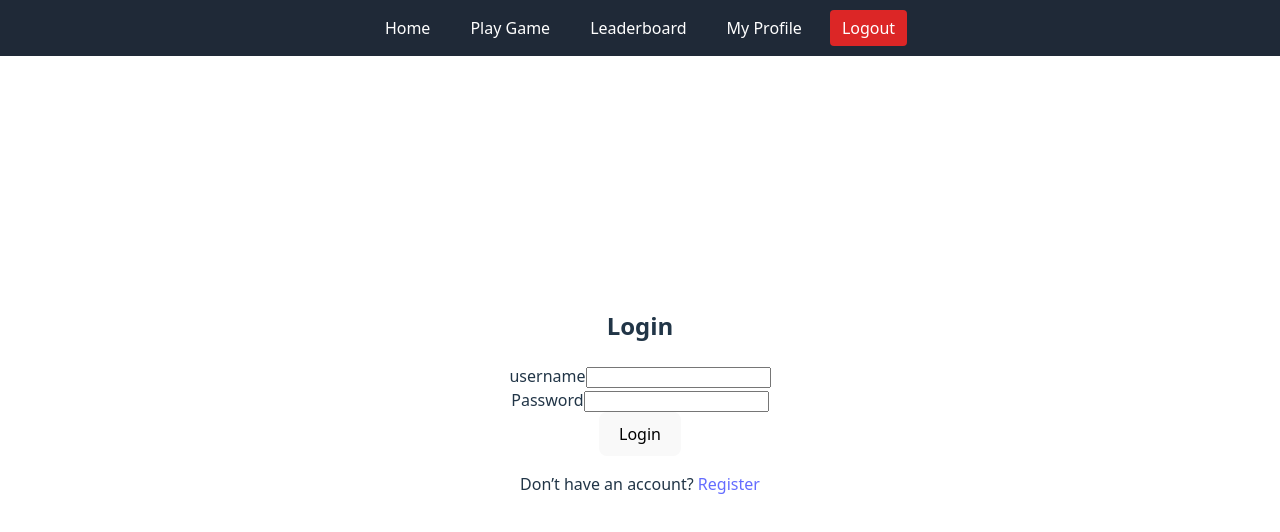
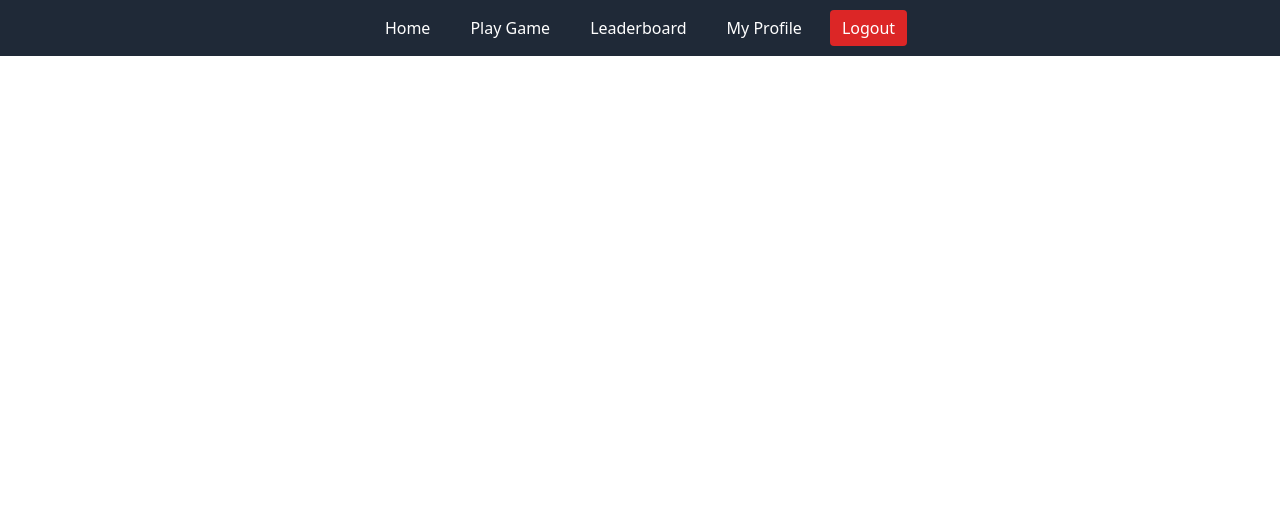
Before and after one commit to SantiCS26/Soccer-Super-Stars, a React (Vite) app: page / in a window 1280 px wide. Shown: the top 532 px of the page. Built offline with nearby package versions, Linux system fonts and the light colour scheme.

Commit message:
Removed dashboard from login and registration for security reasons

```diff
--- a/src/App.jsx
+++ b/src/App.jsx
@@ -13,8 +13,6 @@ function App() {
 		<Router>
 			<Dashboard />
 			<Routes>
-				<Route path="/" element={<Login />} />
-				<Route path="/register" element={<Register />} />
 				<Route path="/home" element={<Home />} />
 				<Route path="/game" element={<Game />} />
 				<Route path="/leaderboard" element={<Leaderboard />} />
```
